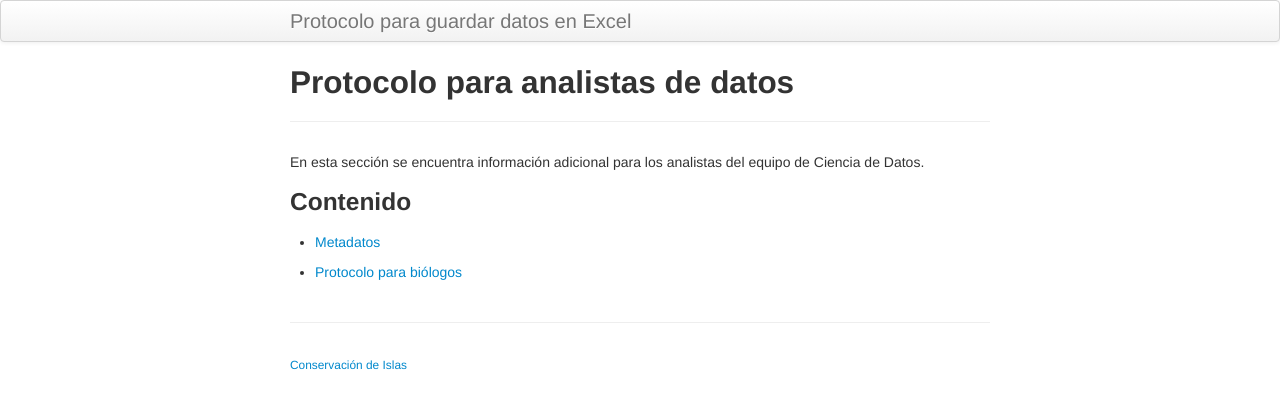
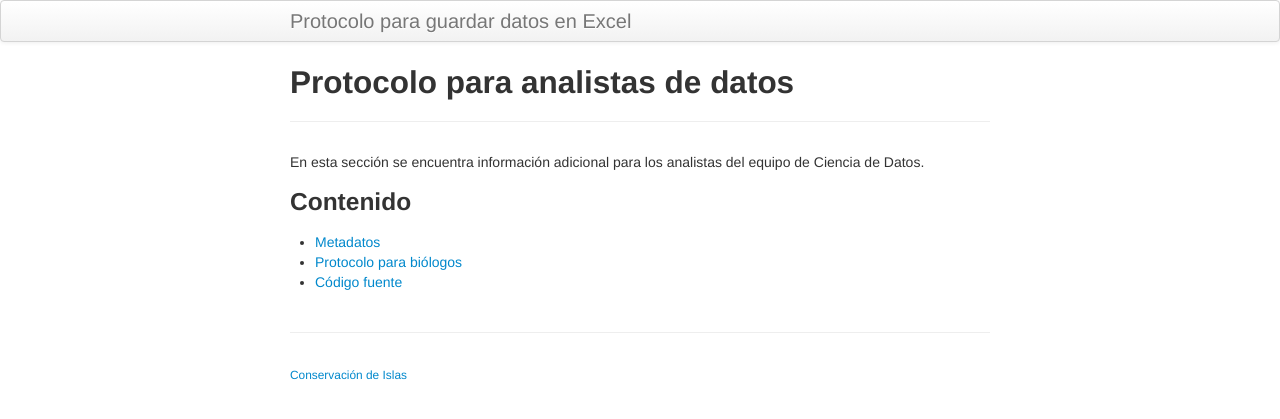
Before and after one commit to MaritzaB/datos_en_excel, a Jekyll site: the page built from pages/ciencia_de_datos/index.md, in a window 1280 px wide. Shown: the top 419 px of the page. Built offline with Jekyll 4.4.1, drawn with Linux system fonts in a browser that asks for light colours.

Commit message:
Agrega vínculo hacia página con el código en GitHub

```diff
--- a/pages/ciencia_de_datos/index.md
+++ b/pages/ciencia_de_datos/index.md
@@ -8,5 +8,5 @@ En esta sección se encuentra información adicional para los analistas del equi
 ### Contenido
 
 - [Metadatos](metadatos.html)
-
 - [Protocolo para biólogos](../../index.html)
+- [Código fuente](https://github.com/IslasGECI/datos_en_excel)
```
